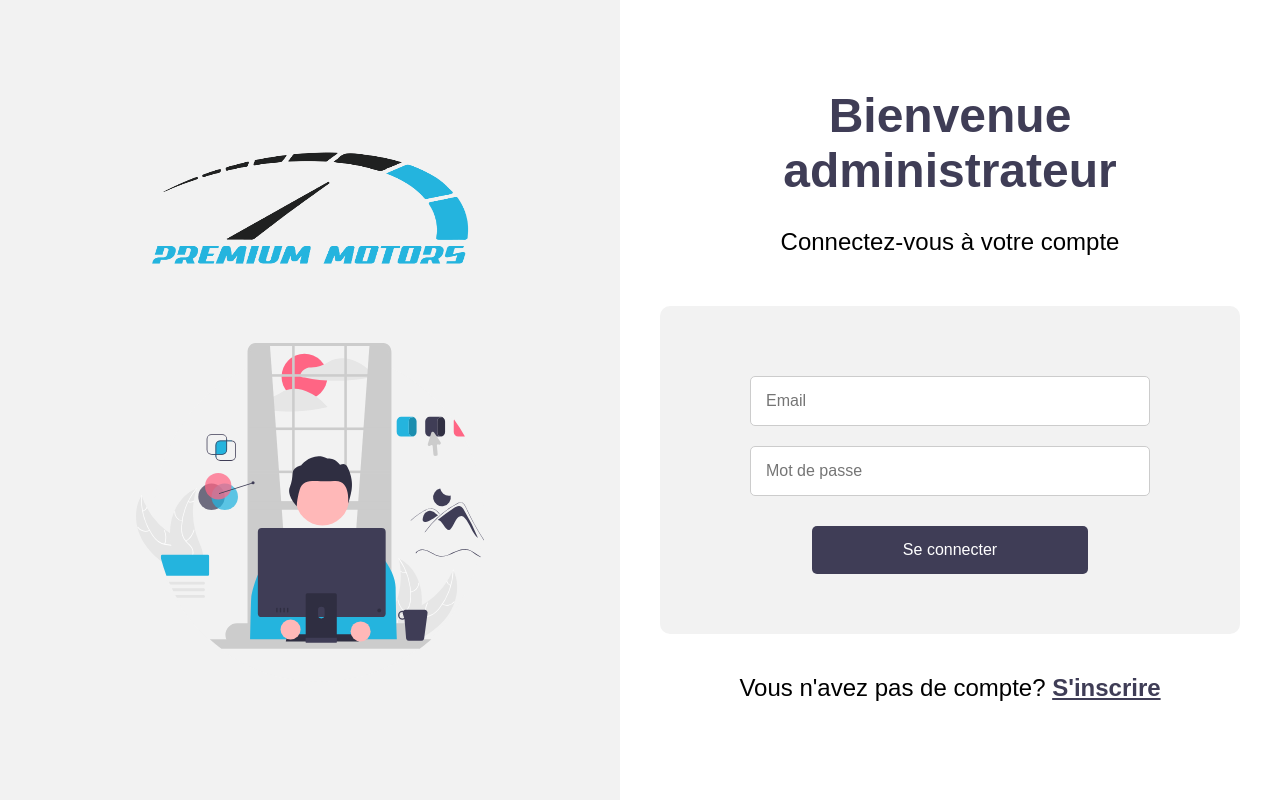
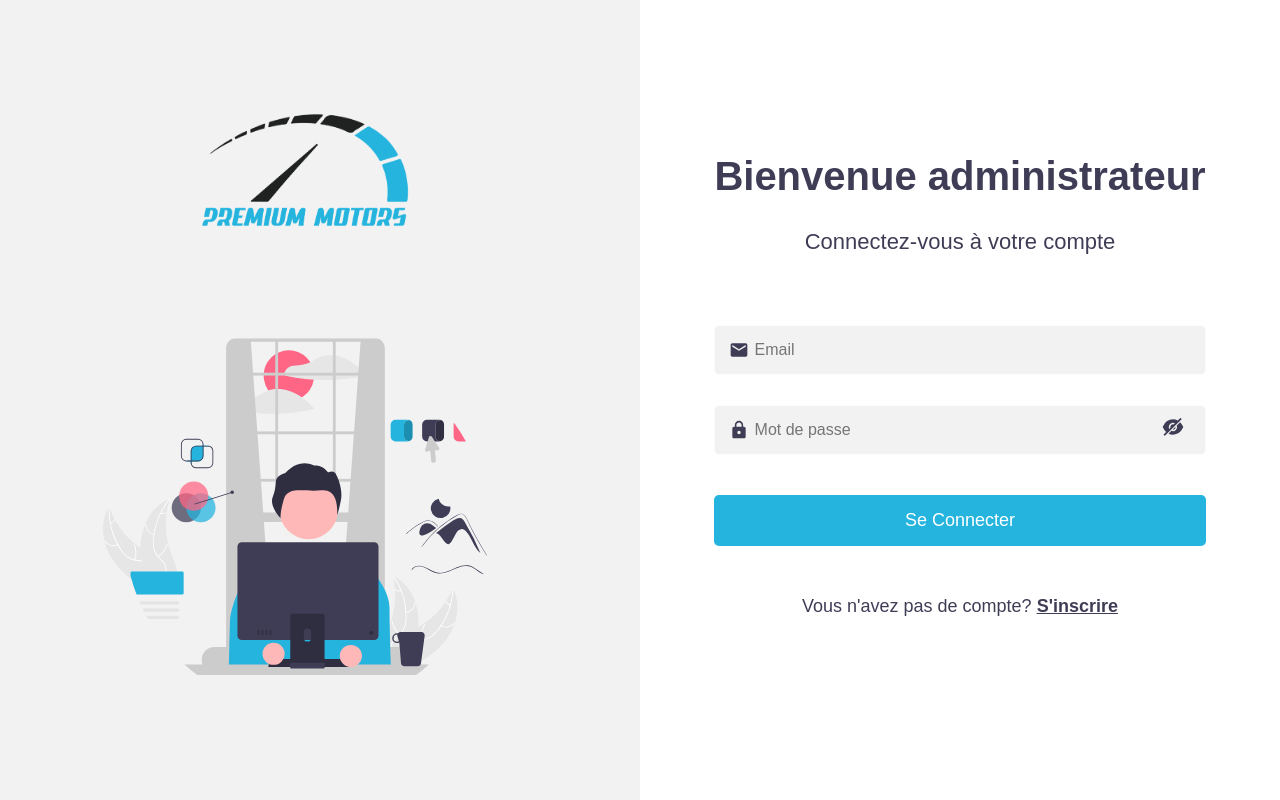
Before and after one commit to RimHajjeji/PMFRONT, a React (Create React App) app: page /login in a window 1280 px wide. Built offline with nearby package versions, Linux system fonts and the light colour scheme.

Commit message:
upd nada2

```diff
--- a/src/pages/Login.jsx
+++ b/src/pages/Login.jsx
@@ -1,11 +1,14 @@
 import React, { useState } from 'react';
 import axios from 'axios';
 import { useNavigate, Link } from 'react-router-dom';
+import { MdEmail, MdLock } from 'react-icons/md';
+import { AiFillEye, AiFillEyeInvisible } from 'react-icons/ai'; // Import des icônes
 import '../style/Login.css';
 
 const Login = () => {
     const [email, setEmail] = useState("");
     const [password, setPassword] = useState("");
+    const [showPassword, setShowPassword] = useState(false); // État pour gérer la visibilité du mot de passe
     const navigate = useNavigate();
 
     const handleSubmit = async (e) => {
@@ -13,22 +16,28 @@ const Login = () => {
         try {
             const res = await axios.post("http://localhost:5000/api/admin/login", { email, password });
             localStorage.setItem("token", res.data.token);
-            navigate("/dashboard"); // Redirect to a protected route
+            navigate("/dashboard");
         } catch (err) {
             console.error(err.response.data.msg);
         }
     };
 
+    const togglePasswordVisibility = () => {
+        setShowPassword(!showPassword); // Inverse l'état de la visibilité du mot de passe
+    };
+
     return (
         <div className="login-container">
             <div className="login-left">
-                <img src="/assets/logo.png" alt="Logo" className="logo" />
+                <img src="/assets/logo.png" alt="Logo" className="Logo" />
                 <img src="/assets/login.svg" alt="Login Illustration" className="login-image" />
             </div>
             <div className="login-right">
                 <h2>Bienvenue administrateur</h2>
                 <p>Connectez-vous à votre compte</p>
                 <form onSubmit={handleSubmit} className="login-form">
+                    <div className="input-container">
+                        <MdEmail className="input-icon" />
                         <input
                             type="email"
                             value={email}
@@ -36,18 +45,31 @@ const Login = () => {
                             placeholder="Email"
                             required
                         />
+                    </div>
+                    <div className="input-container">
+                        <MdLock className="input-icon" />
                         <input
-                        type="password"
+                            type={showPassword ? 'text' : 'password'} // Modifie le type selon l'état de visibilité
                             value={password}
                             onChange={(e) => setPassword(e.target.value)}
                             placeholder="Mot de passe"
                             required
                         />
-                    <button type="submit" className="login-button">Se connecter</button>
+                        <button
+                            type="button"
+                            onClick={togglePasswordVisibility}
+                            className="toggle-password-visibility"
+                        >
+                            {showPassword ? <AiFillEye /> : <AiFillEyeInvisible />} {/* Affiche l'icône correcte */}
+                        </button>
+                    </div>
+                    <button type="submit" className="login-button">Se Connecter</button>
                 </form>
-                <p className="signup-prompt">
+                <div className="signup-prompt">
+                    <p>
                         Vous n'avez pas de compte? <Link to="/signup" className="signup-link">S'inscrire</Link>
                     </p>
+                </div>
             </div>
         </div>
     );
--- a/src/style/Login.css
+++ b/src/style/Login.css
@@ -20,20 +20,21 @@ body, html {
     flex-direction: column;
     justify-content: center;
     align-items: center;
-    padding: 20px;
 }
 
-.logo {
-    width: 400px; /* Set the width of the logo */
-    height: 150px; /* Set the height of the logo */
-    max-height: 150px; /* Control the maximum height */
-    margin-bottom: 30px; /* Space between logo and the image */
+.Logo {
+    width: 260px;
+    height: 150px;
+    margin-top: 20px;
+    margin-bottom: 30px;
+    margin-left: -30px;
 }
 
 .login-image {
-    width: 60%; /* Decrease the size of the image */
-    height: auto; /* Maintain aspect ratio */
-    margin-top: 20px; /* Add space between logo and image */
+    width: 60%;
+    height: 400px;
+    margin-top: 50px;
+    margin-left: -50px;
 }
 
 /* Right section styles */
@@ -43,12 +44,12 @@ body, html {
     display: flex;
     flex-direction: column;
     justify-content: center;
-    padding: 40px;
     text-align: center;
 }
 
 .login-right h2 {
-    font-size: 48px;
+    margin-top: 20px;
+    font-size: 40px;
     color: #3F3D56;
     font-weight: bold;
     margin-bottom: 10px;
@@ -56,83 +57,99 @@ body, html {
 
 .login-right p {
     margin: 20px 0 50px 0;
-    font-size: 24px;
-    color: #000000;
+    font-size: 22px;
+    color: #3F3D56;
 }
 
-.login-form {
-    background-color: #F2F2F2;
-    padding: 60px;
-    border-radius: 10px;
-    margin-bottom: 20px;
-    display: flex;
-    flex-direction: column;
-    align-items: center;
+/* Input container styles for better alignment */
+.input-container {
+    position: relative;
+    width: 77%;
+    margin: 10px auto; /* Centers the input container horizontally */
+    display: flex; /* Enables flexbox for alignment */
+    align-items: center; /* Aligns items vertically */
 }
 
+/* Input field styles */
 .login-form input {
-    width: 80%;
-    padding: 15px;
-    margin: 10px 0;
-    border: 1px solid #ccc;
+    flex: 1; /* Allows the input to take available width */
+    padding: 15px 15px 15px 40px; /* Padding for the icon on the left */
+    border: 1px solid #fffbfb;
     border-radius: 5px;
     font-size: 16px;
+    background-color: #F2F2F2;
+    margin: 10px 0;
+    outline: none; /* Removes the input outline */
 }
 
+/* Icon styles */
+.input-icon {
+    position: absolute;
+    left: 15px; /* Adds some space on the left */
+    top: 50%;
+    transform: translateY(-50%);
+    color: #3F3D56;
+    font-size: 20px;
+}
+
+/* Password visibility toggle button styles */
+.toggle-password-visibility {
+    background: none;
+    border: none;
+    cursor: pointer;
+    font-size: 1.5em;
+    position: absolute;
+    right: 15px; /* Adds consistent spacing to the right */
+    top: 50%;
+    transform: translateY(-50%);
+    color: #3F3D56;
+}
+
+/* Button styles */
 .login-button {
-    width: 60%;
+    width: 77%;
     padding: 15px;
     margin-top: 20px;
-    background-color: #3F3D56;
+    background-color: #24b4de;
     color: #FFFFFF;
     border: none;
     border-radius: 5px;
-    font-size: 16px;
+    font-size: 18px;
     cursor: pointer;
     transition: transform 0.2s ease-in-out;
     align-self: center;
+    margin-bottom: 20px;
 }
 
 .login-button:hover {
+    background-color: #209dc3;
     transform: scale(1.05);
 }
 
-.signup-prompt {
+/* Sign-up prompt styles */
+.signup-prompt p {
     margin-top: 30px;
     font-size: 18px;
-    color: #000000;
+    color: #3F3D56;
 }
 
 .signup-link {
     color: #3F3D56;
-    font-weight: bold;
+    font-weight: 600;
 }
 
 .signup-link:hover {
     text-decoration: underline;
 }
 
-/* Responsive Design */
-@media (max-width: 768px) {
-    .login-container {
-        flex-direction: column;
-    }
-
-    .login-left, .login-right {
-        flex: none;
-        width: 100%;
-        padding: 20px;
-    }
-
-    .login-right {
-        padding: 20px;
-    }
-
-    .login-form input {
-        width: 90%;
-    }
-
-    .login-button {
-        width: 70%;
-    }
+/* Ensure other styles are applied correctly */
+.login-form input[type="password"],
+.login-form input[type="text"] {
+    width: 100%;
+    padding: 15px 15px 15px 40px; /* Padding for the left icon */
+    border: 1px solid #fffbfb;
+    border-radius: 5px;
+    font-size: 16px;
+    background-color: #F2F2F2;
+    margin: 10px 0;
 }
```
Lines whose indentation alone changed are shown as unchanged.
